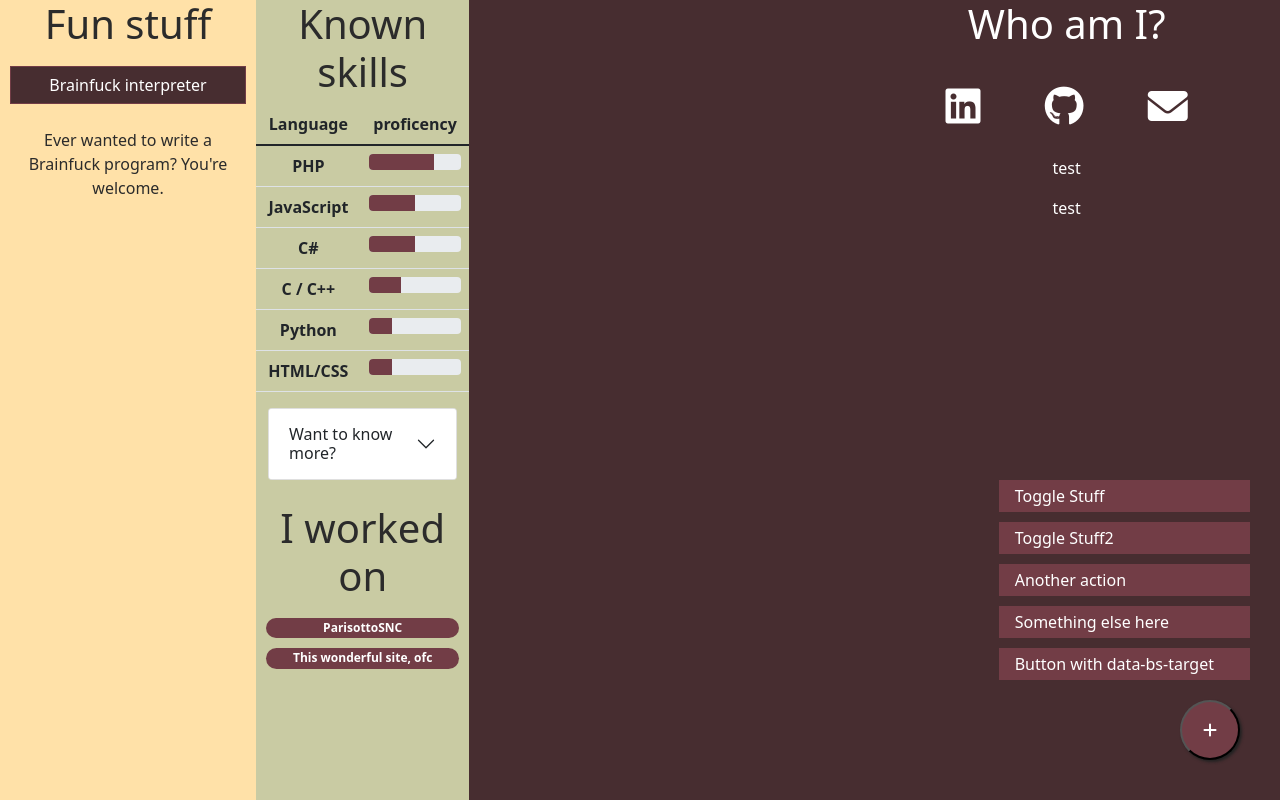
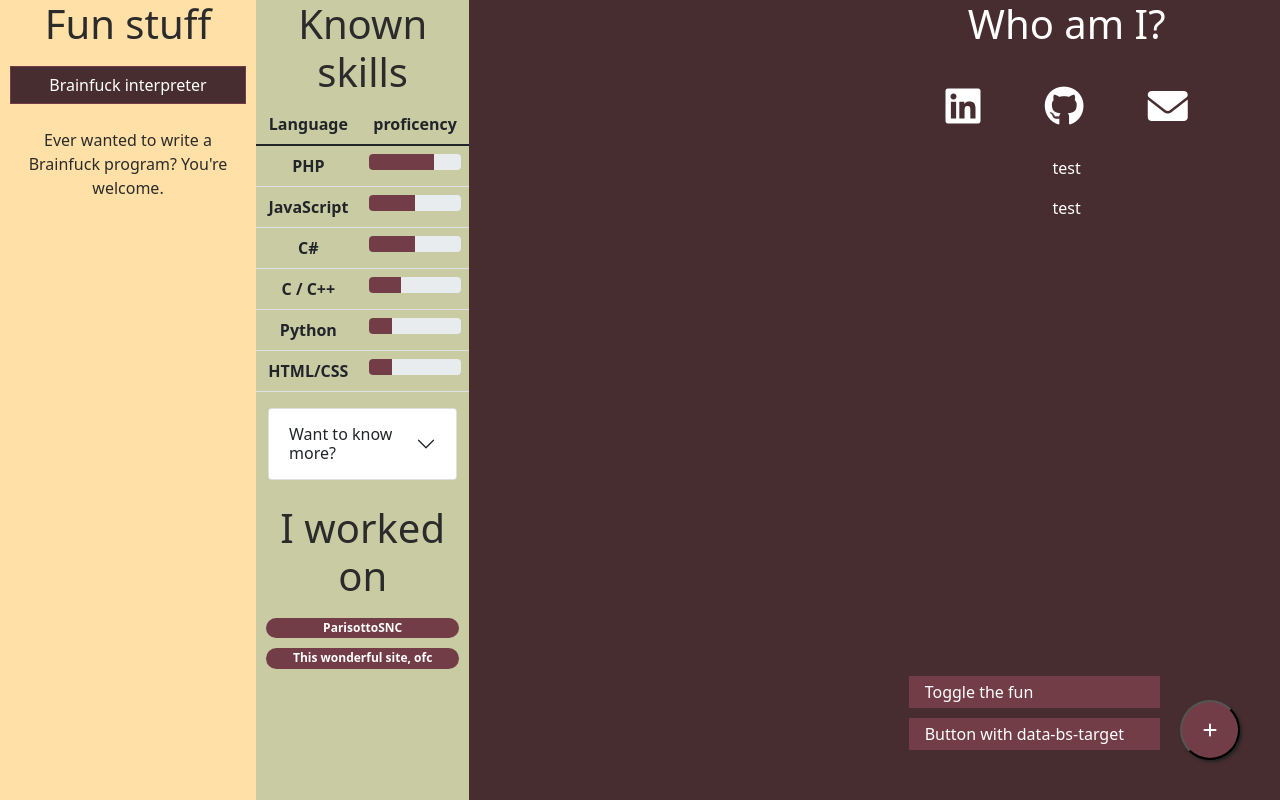
Before and after one commit to fr4p3rzz/ASiteMade4Me, a plain HTML site: page index.html in a window 1280 px wide. Both pictures are taken after a click on the button 1210 px from the left and 730 px from the top of the page. Drawn offline with nearby package versions, Linux system fonts and the light colour scheme.

Commit message:
minor style fix and debug

```diff
--- a/assets/css/style.css
+++ b/assets/css/style.css
@@ -22,7 +22,33 @@
         position: fixed;
         margin-left: 50%;
     }
+    .dropdown-menu{
+        position: absolute;
+        padding-right: 130px;
+        padding-bottom: 40px;
+    }
 }
+
+html {
+    overflow: scroll;
+    overflow-x: hidden;
+}
+
+::-webkit-scrollbar {
+    width: 0;  /* Remove scrollbar space */
+    background: transparent;  /* Optional: just make scrollbar invisible */
+}
+
+/* Optional: show position indicator in red */
+::-webkit-scrollbar-thumb {
+    background: #FF0000;
+}
+
+body{
+    background-color: #472D30;
+    color: #fff;
+}
+
 
 @media(max-width: 1024px)
 {
@@ -67,11 +93,6 @@ a{
 
 .my-float{
 	margin-top:22px;
-}
-
-body{
-    background-color: #472D30;
-    color: #fff;
 }
 
 .main-col{
--- a/assets/js/functions.js
+++ b/assets/js/functions.js
@@ -23,7 +23,6 @@ window.addEventListener("resize", () => {
         thirdCol.classList.add("col-md-8");
 
         deactivateOffcanvas();
-
     }
 });
 
--- a/index.html
+++ b/index.html
@@ -114,11 +114,8 @@
     <div class="dropdown">
       <button class="fa fa-plus float my-float" type="button" id="main-menu" data-bs-toggle="dropdown" aria-expanded="false">
       </button>
-      <ul class="dropdown-menu " aria-labelledby="main-menu">
-        <li><a class="dropdown-item" data-bs-toggle="collapse" href="#first-col" role="button" aria-expanded="false" aria-controls="first-col">Toggle Stuff</a></li>
-        <li><a class="dropdown-item" data-bs-toggle="collapse" href="#second-col" role="button" aria-expanded="false" aria-controls="second-col">Toggle Stuff2</a></li>
-        <li><a class="dropdown-item btn btn-success" href="#">Another action</a></li>
-        <li><a class="dropdown-item btn btn-success" href="#">Something else here</a></li>
+      <ul class="dropdown-menu animate slideIn" aria-labelledby="main-menu">
+        <li><a class="dropdown-item" data-bs-toggle="collapse" href="#first-col" role="button" aria-expanded="false" aria-controls="first-col">Toggle the fun</a></li>
         <li><button class="dropdown-item" type="button" data-bs-toggle="offcanvas" data-bs-target="#second-col" aria-controls="second-col">Button with data-bs-target</button></li>
       </ul>
     </div>
```
Lines whose indentation alone changed are shown as unchanged.
